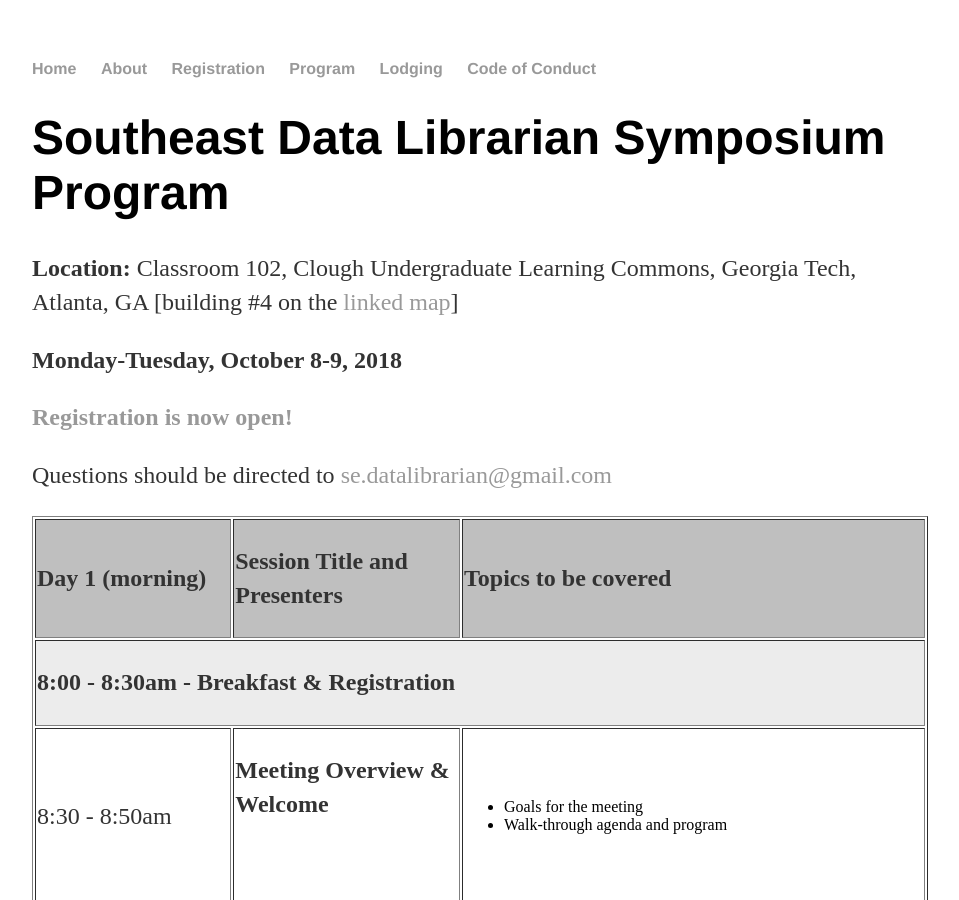
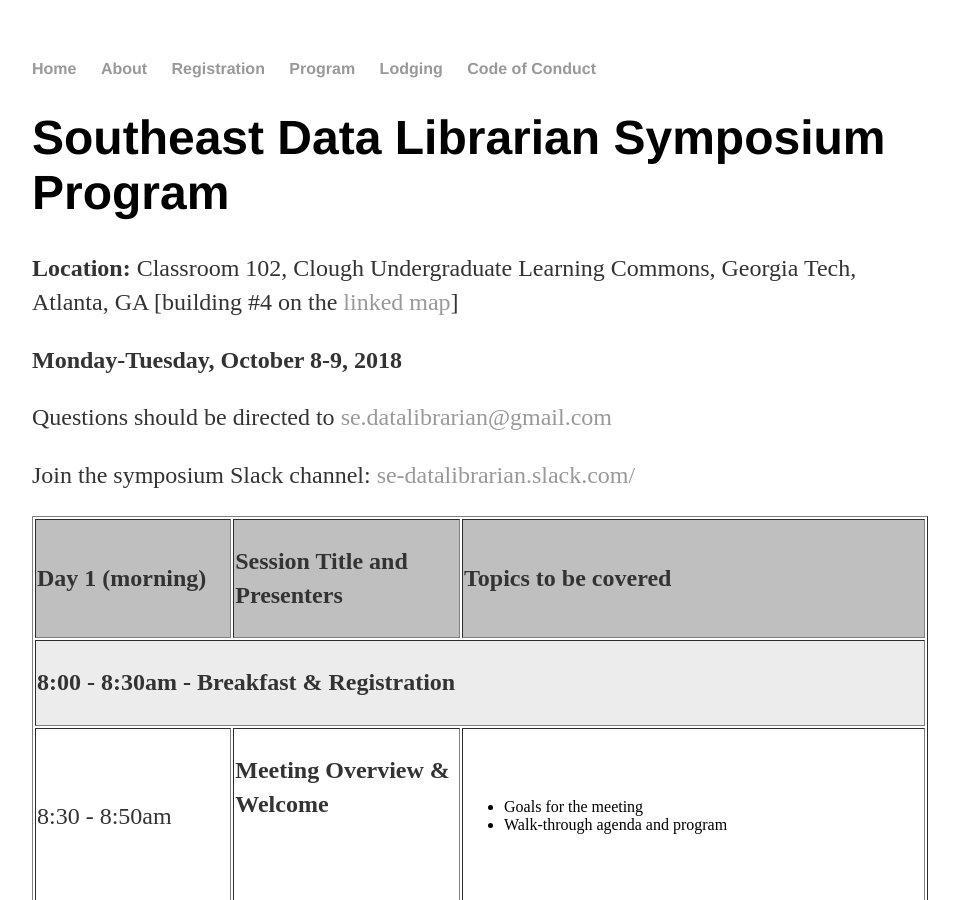
Before and after one commit to se-datalibrarian/test, a Jekyll site: the page built from program/index.html, in a window 1280 px wide and 900 px high. Shown: the whole window, without its empty margins (160-1119 px from the left). Built offline with Jekyll 4.4.1, drawn with Linux system fonts in a browser that asks for light colours.

Commit message:
Updated via the Open Science Framework

```diff
--- a/program/index.html
+++ b/program/index.html
@@ -11,10 +11,9 @@ title:  Program for the SE Data Librarian Symposium
 <!-- #######  YAY, I AM THE SOURCE EDITOR! ######### -->
 <p><strong>Location:</strong> Classroom 102, Clough Undergraduate Learning Commons, Georgia Tech, Atlanta, GA [building #4 on the <a title="GT Map" href="https://admission.gatech.edu/images/pdf/2018_Admission_Campus_Map.pdf" target="_blank" rel="noopener">linked map</a>]</p>
 <p><strong>Monday-Tuesday, October 8-9, 2018</strong></p>
-<p><strong><a href="../registration.html">Registration is now open!</a></strong></p>
-
 	<p>
 	Questions should be directed to <a href="mailto:se.datalibrarian@gmail.com">se.datalibrarian@gmail.com</a></p>
+	<p> Join the symposium Slack channel: <a href="https://se-datalibrarian.slack.com/">se-datalibrarian.slack.com/</a> </p>
 <table border="1" width="100%">
 <tbody>
 <tr bgcolor="#BFBFBF">
```
